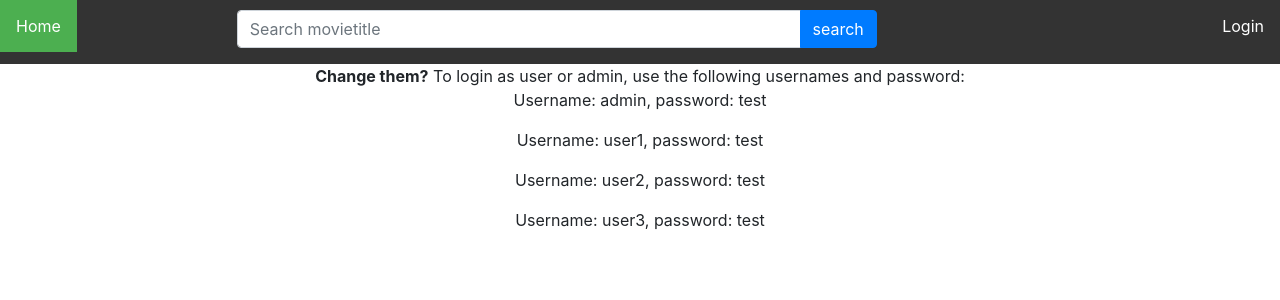
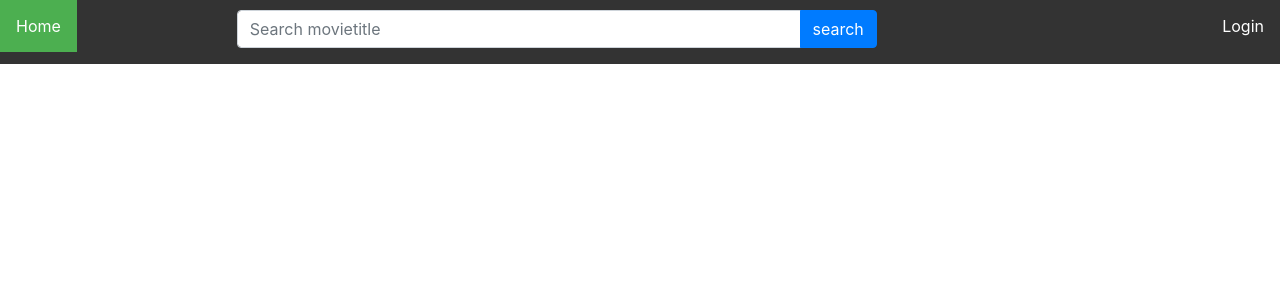
Before and after one commit to Gold-ish/SemesterProjekt_frontend, a React (Create React App) app: page / in a window 1280 px wide. Shown: the top 300 px of the page. Built offline with nearby package versions, Linux system fonts and the light colour scheme.

Commit message:
deleted old code from home

```diff
--- a/src/Home.js
+++ b/src/Home.js
@@ -3,12 +3,6 @@ import React from "react";
 export function Home() {
 	return (
 		<div>
-				<b>Change them?</b> To login as user or admin, use the following
-				usernames and password:
-			<p>Username: admin, password: test</p>
-			<p>Username: user1, password: test</p>
-			<p>Username: user2, password: test</p>
-			<p>Username: user3, password: test</p>
 		</div>
 	);
 }
```
